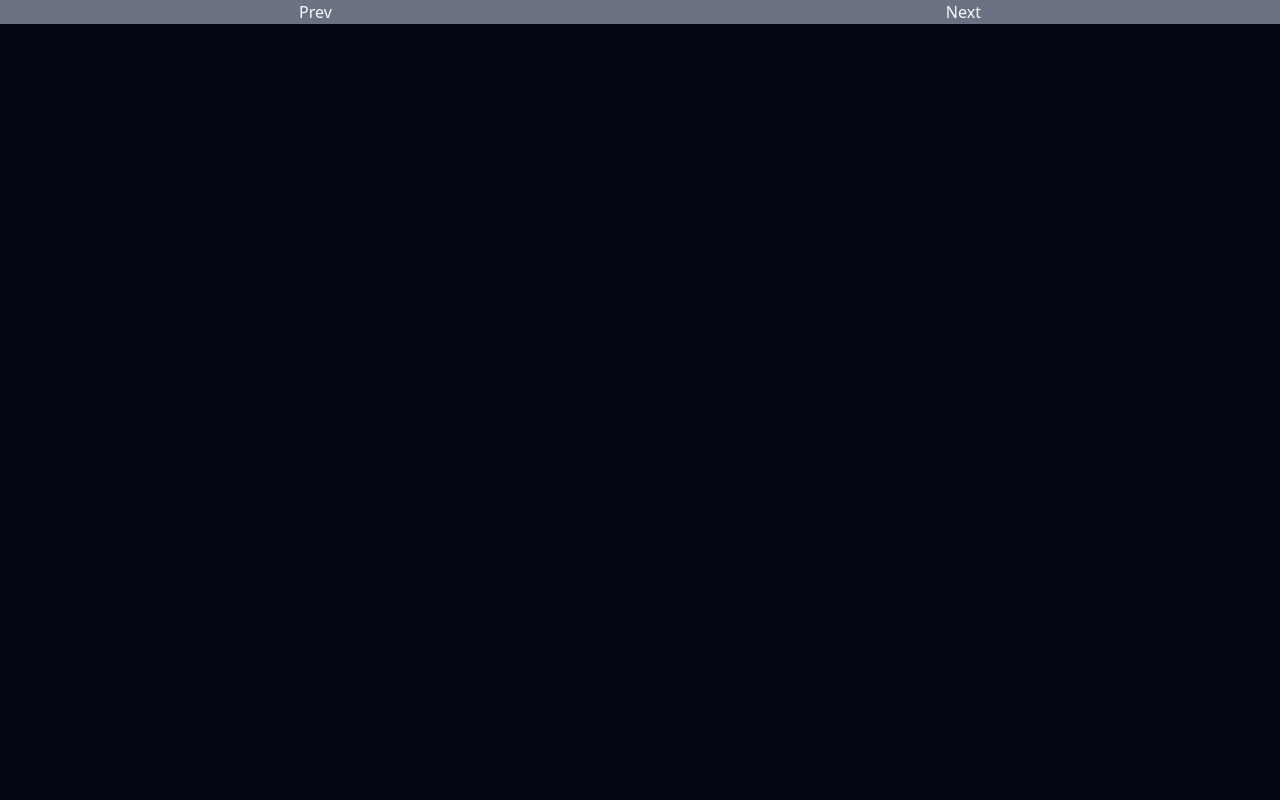
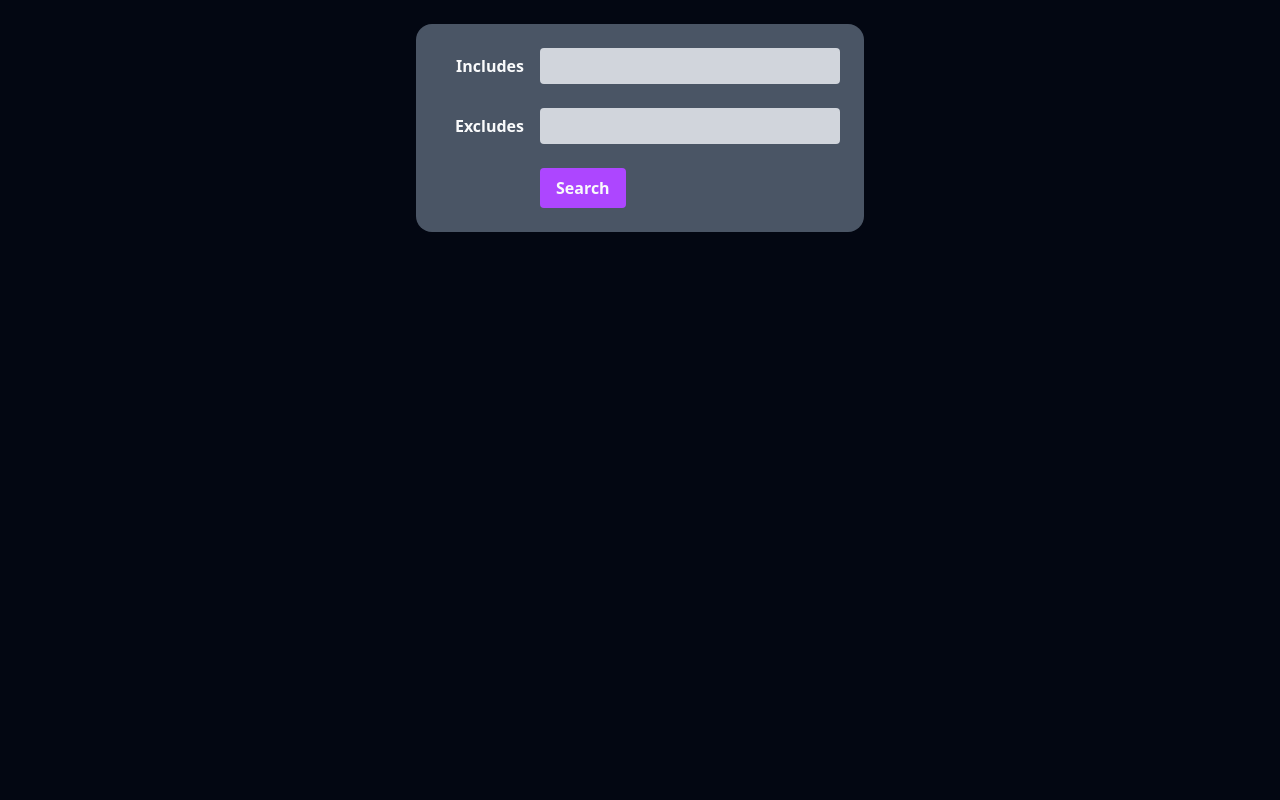
Before and after one commit to blubywaff/ftag, a SvelteKit app in the folder frontend/: page /query in a window 1280 px wide. Shown: the top 800 px of the page. Built offline with nearby package versions, Linux system fonts and the light colour scheme.

Commit message:
fix blank screen on empty query

```diff
--- a/frontend/src/routes/query/+page.svelte
+++ b/frontend/src/routes/query/+page.svelte
@@ -13,10 +13,6 @@
 		number: number;
 	}
 
-	interface View {
-		resource: Resource | null;
-	}
-
 	let query: Query = $state({
 		prepared: false,
 		resources: [],
@@ -24,8 +20,6 @@
 		extags: '',
 		number: 1
 	});
-
-	let view: View = $derived({ resource: query.resources[0] });
 
 	async function updateView() {
 		if (!query.prepared) {
@@ -68,7 +62,7 @@
 	}
 </script>
 
-{#if view.resource !== null}
+{#if query.prepared}
 	<div class="flex h-screen flex-col">
 		<div class="flex flex-row justify-around gap-x-4 bg-gray-500">
 			<button
```
